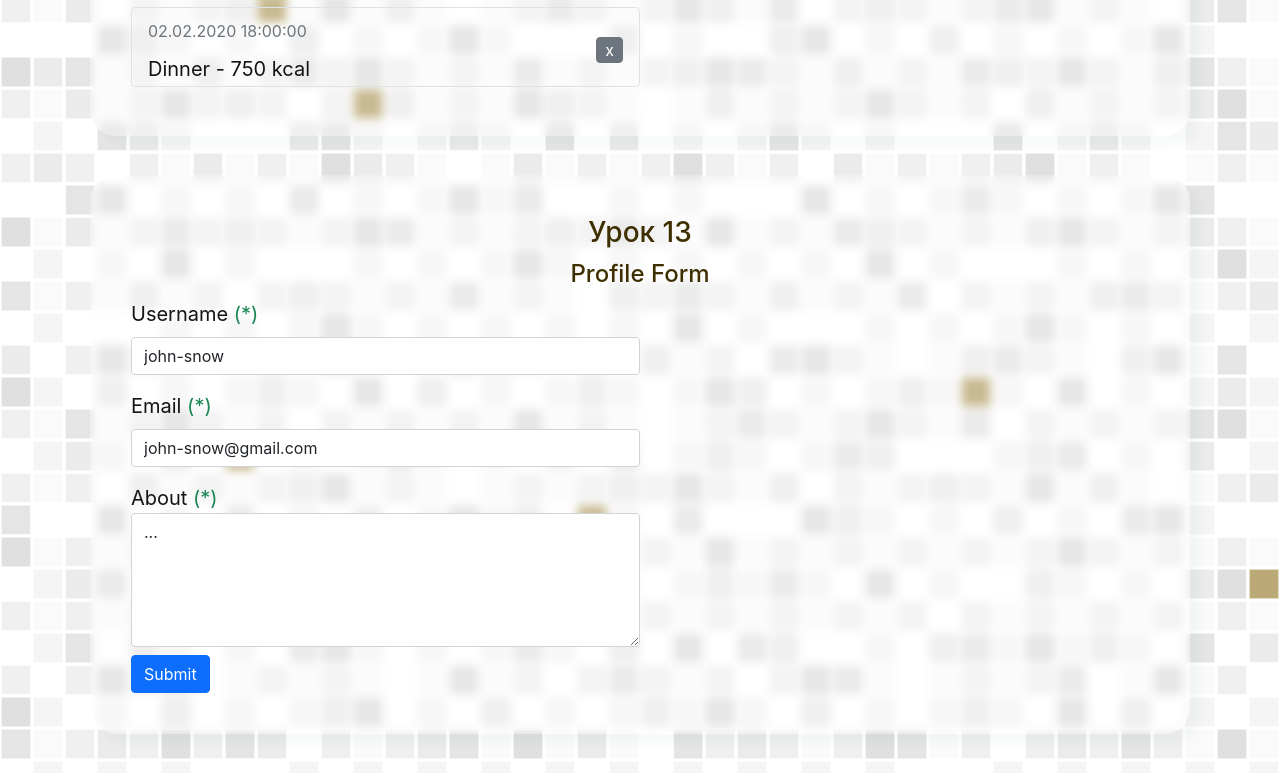
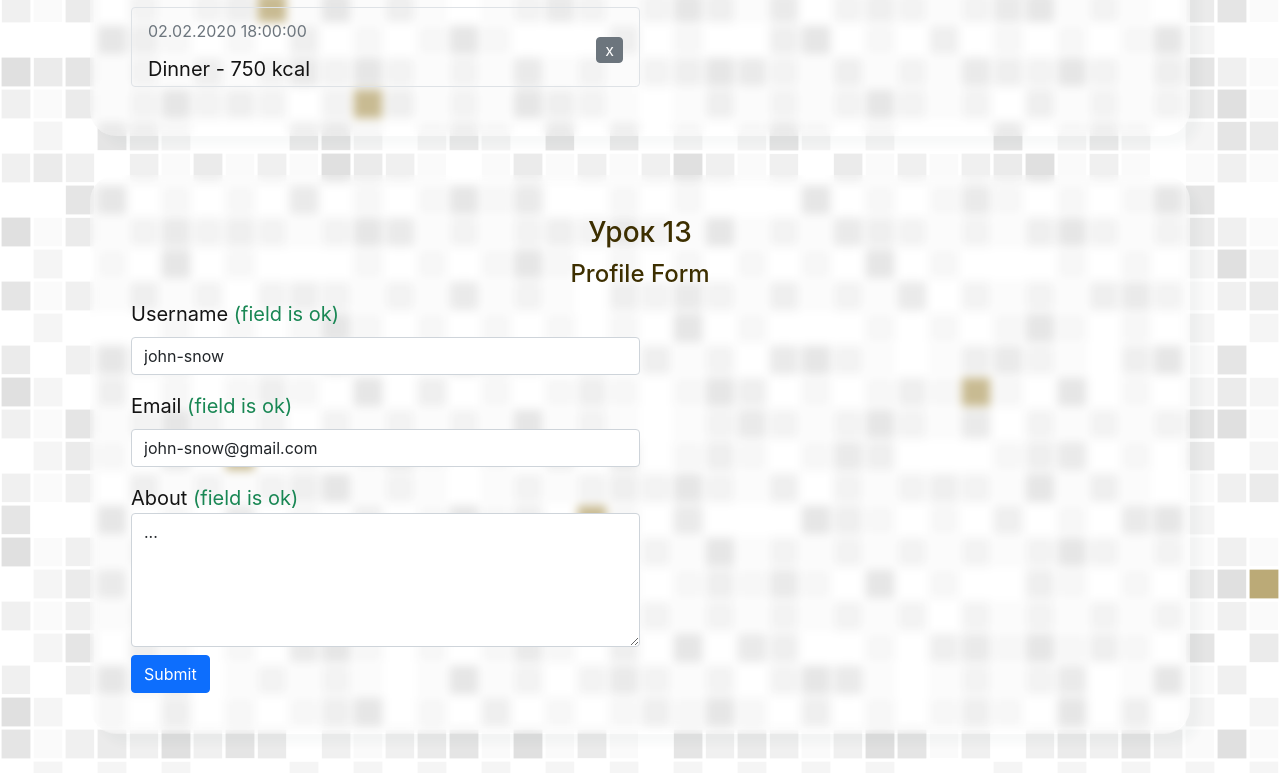
Before and after one commit to ybeliaev/react-basics-course, a React (Create React App) app: page / in a window 1280 px wide. Shown: the part 7112-7885 px from the top of the page. Built offline with nearby package versions, Linux system fonts and the light colour scheme.

Commit message:
finish lesson13 with errors

```diff
--- a/public/index.html
+++ b/public/index.html
@@ -9,9 +9,7 @@
       name="description"
       content="Web site created using create-react-app"
     />
-    <link rel="apple-touch-icon" href="%PUBLIC_URL%/logo192.png" />
 
-    <link rel="manifest" href="%PUBLIC_URL%/manifest.json" />
     <link
       href="https://cdn.jsdelivr.net/npm/bootstrap@5.0.0-beta1/dist/css/bootstrap.min.css"
       rel="stylesheet"
--- a/src/lessons/13-profile-form/index.js
+++ b/src/lessons/13-profile-form/index.js
@@ -1,6 +1,138 @@
 import React, { useState } from "react";
 
 import * as yup from "yup";
+
+export default function Lesson13() {
+  let initialState = {
+    userName: "john-snow",
+    email: "john-snow@gmail.com",
+    about: "...",
+  };
+  let [inputs, setInputs] = useState({
+    userName: initialState.userName,
+    email: initialState.email,
+    about: initialState.about,
+  });
+
+  let [errors, setErrors] = useState({});
+  let [busy, setBusy] = useState(false); // state для блокировки формы
+
+  async function onChange(event) {
+    let {
+      target: { value, name, type, checked },
+    } = event;
+    value = type == "checkbox" ? checked : value;
+
+    let newErrors = await schema
+      .validateAt(name, { [name]: value }, { abortEarly: false })
+      // validateAt позволяет валидировать по пути. У меня - это name. { [name]: value } - обяз объект(определено схемой)
+      .then((_) => ({ [name]: "" }))
+      .catch(convert);
+
+    setInputs((inputs) => ({ ...inputs, [name]: value })); // [name] - атрибут name у input
+
+    setErrors({ ...errors, ...newErrors }); // реализовано c возможностью сохранять старые ошибки
+  }
+  function onSubmit(afterSubmit) {
+    return async function (event) {
+      event.preventDefault();
+      setBusy(true);
+      let errors = await schema
+        .validate(inputs, { abortEarly: false })
+        .then((_) => ({}))
+        .catch(convert);
+
+      setErrors(errors);
+      if (Object.keys(errors).length) {
+        setBusy(false);
+      } else {
+        await afterSubmit(inputs);
+        setInputs(initialState);
+        setBusy(false);
+      }
+    };
+  }
+  async function handleSubmit(inputs) {
+    await delay(500);
+    console.log(inputs);
+  }
+
+  return (
+    <div className="wrapper_lesson">
+      <h3>Урок 13</h3>
+      <h4>Profile Form</h4>
+      <form className="w-50 fs-5" onSubmit={handleSubmit}>
+        <div className="mb-3">
+          <label htmlFor="password-13" className="form-label">
+            Username
+          </label>
+          {errors.userName ? (
+            <span className="text-danger">&nbsp;({errors.userName})</span>
+          ) : (
+            <span className="text-success">&nbsp;(field is ok)</span>
+          )}
+          <input
+            type="text"
+            name="userName"
+            className="form-control"
+            id="password-13"
+            value={inputs.userName}
+            onChange={onChange}
+          />
+        </div>
+        <div className="mb-3">
+          <label htmlFor="email-13" className="form-label">
+            Email
+          </label>
+          {errors.email ? (
+            <span className="text-danger">&nbsp;({errors.email})</span>
+          ) : (
+            <span className="text-success">&nbsp;(field is ok)</span>
+          )}
+
+          <input
+            type="email"
+            className="form-control"
+            id="email-13"
+            aria-describedby="emailHelp"
+            value={inputs.email}
+            onChange={onChange}
+            name="email"
+          />
+        </div>
+
+        <div className="form-group mb-2">
+          <label>About</label>
+          {errors.about ? (
+            <span className="text-danger">&nbsp;({errors.about})</span>
+          ) : (
+            <span className="text-success">&nbsp;(field is ok)</span>
+          )}
+          <br />
+          <textarea
+            name="about"
+            rows={5}
+            className="form-control"
+            value={null}
+            onChange={null}
+            value={inputs.about}
+            onChange={onChange}
+          />
+        </div>
+        <button type="submit" className="btn btn-primary" disabled={busy}>
+          Submit{" "}
+          {busy && (
+            <span
+              class="spinner-border spinner-border-sm"
+              role="status"
+              aria-hidden="true"
+            ></span>
+          )}
+        </button>
+      </form>
+    </div>
+  );
+}
 
 // flag {abortEarly: true/false}, true - валидация прекращается при первой ошибке
 // {abortEarly: true} - поле errors будет массивом с текстом ошибки
@@ -25,115 +157,8 @@ function convert(errors) {
   }
 }
 
-export default function Lesson13() {
-  let initialState = {
-    userName: "john-snow",
-    email: "john-snow@gmail.com",
-    about: "...",
-  };
-  let [inputs, setInputs] = useState({
-    userName: initialState.userName,
-    email: initialState.email,
-    about: initialState.about,
+function delay(ms) {
+  return new Promise((resolve, reject) => {
+    setTimeout(resolve, ms);
   });
-
-  let [errors, setErrors] = useState({});
-
-  async function onChange(event) {
-    let {
-      target: { value, name, type, checked },
-    } = event;
-    value = type == "checkbox" ? checked : value;
-
-    let newErrors = await schema
-      .validateAt(name, { [name]: value }, { abortEarly: false })
-      // validateAt позволяет валидировать по пути. У меня - это name. { [name]: value } - обяз объект(определено схемой)
-      .then((_) => ({ [name]: "" }))
-      .catch(convert);
-
-    setInputs((inputs) => ({ ...inputs, [name]: value })); // [name] - атрибут name у input
-
-    setErrors({ ...errors, ...newErrors });
-  }
-  async function onSubmit(event) {
-    event.preventDefault();
-    let errors = await schema
-      .validate(inputs, { abortEarly: false })
-      .then((_) => ({}))
-      .catch(convert);
-
-    setErrors(errors);
-    if (!Object.keys(errors).length) {
-      console.log(inputs);
-    }
-  }
-
-  return (
-    <div className="wrapper_lesson">
-      <h3>Урок 13</h3>
-      <h4>Profile Form</h4>
-      <form className="w-50 fs-5" onSubmit={onSubmit}>
-        <div className="mb-3">
-          <label htmlFor="password-13" className="form-label">
-            Username
-          </label>
-          {errors.userName ? (
-            <span className="text-danger">&nbsp;({errors.userName})</span>
-          ) : (
-            <span className="text-success">&nbsp;(*)</span>
-          )}
-          <input
-            type="text"
-            name="userName"
-            className="form-control"
-            id="password-13"
-            value={inputs.userName}
-            onChange={onChange}
-          />
-        </div>
-        <div className="mb-3">
-          <label htmlFor="email-13" className="form-label">
-            Email
-          </label>
-          {errors.email ? (
-            <span className="text-danger">&nbsp;({errors.email})</span>
-          ) : (
-            <span className="text-success">&nbsp;(*)</span>
-          )}
-
-          <input
-            type="email"
-            className="form-control"
-            id="email-13"
-            aria-describedby="emailHelp"
-            value={inputs.email}
-            onChange={onChange}
-            name="email"
-          />
-        </div>
-
-        <div className="form-group mb-2">
-          <label>About</label>
-          {errors.about ? (
-            <span className="text-danger">&nbsp;({errors.about})</span>
-          ) : (
-            <span className="text-success">&nbsp;(*)</span>
-          )}
-          <br />
-          <textarea
-            name="about"
-            rows={5}
-            className="form-control"
-            value={null}
-            onChange={null}
-            value={inputs.about}
-            onChange={onChange}
-          />
-        </div>
-        <button type="submit" className="btn btn-primary">
-          Submit
-        </button>
-      </form>
-    </div>
-  );
 }
```
Also changed, not shown: 1 other file (tests, documents, lock files or other folders).
